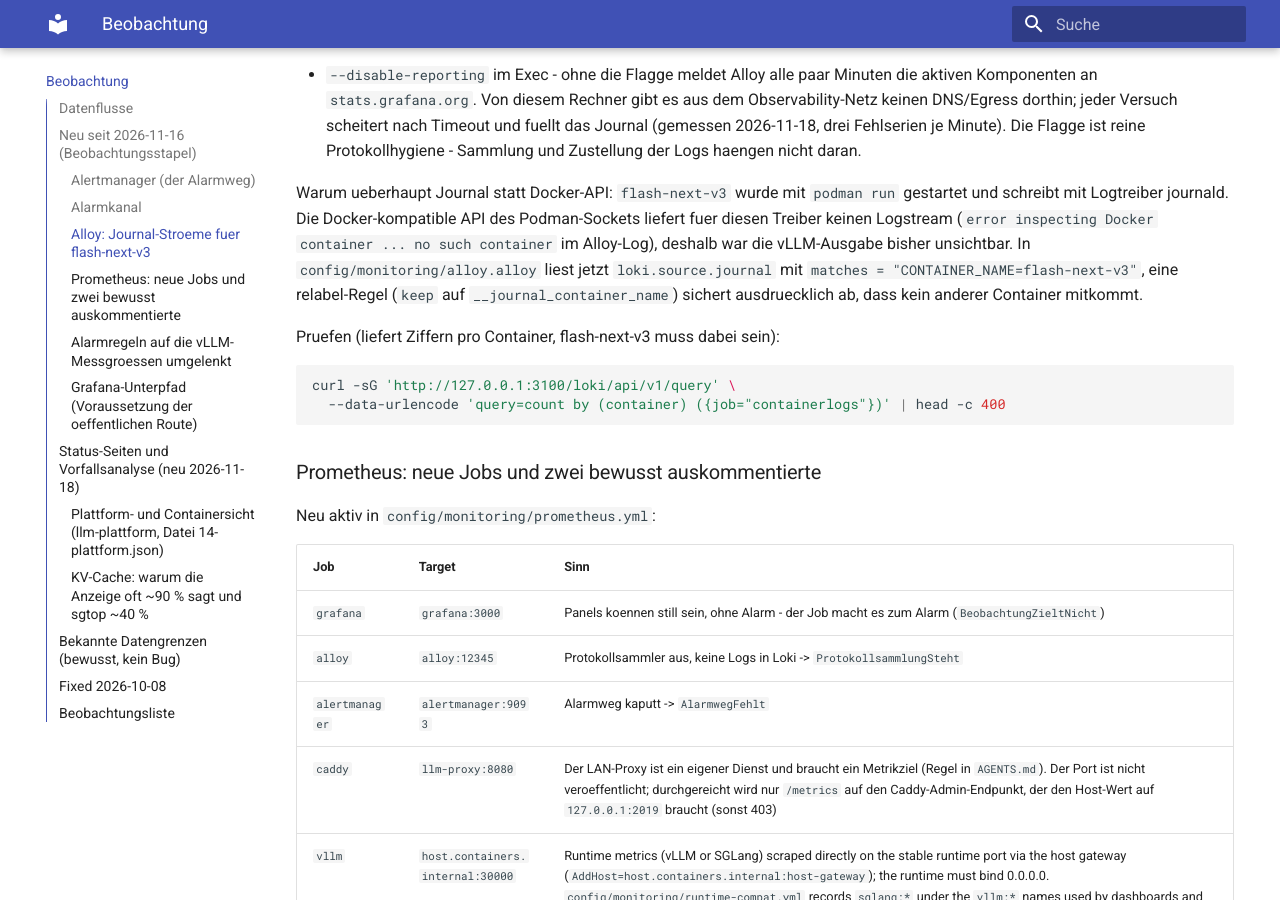
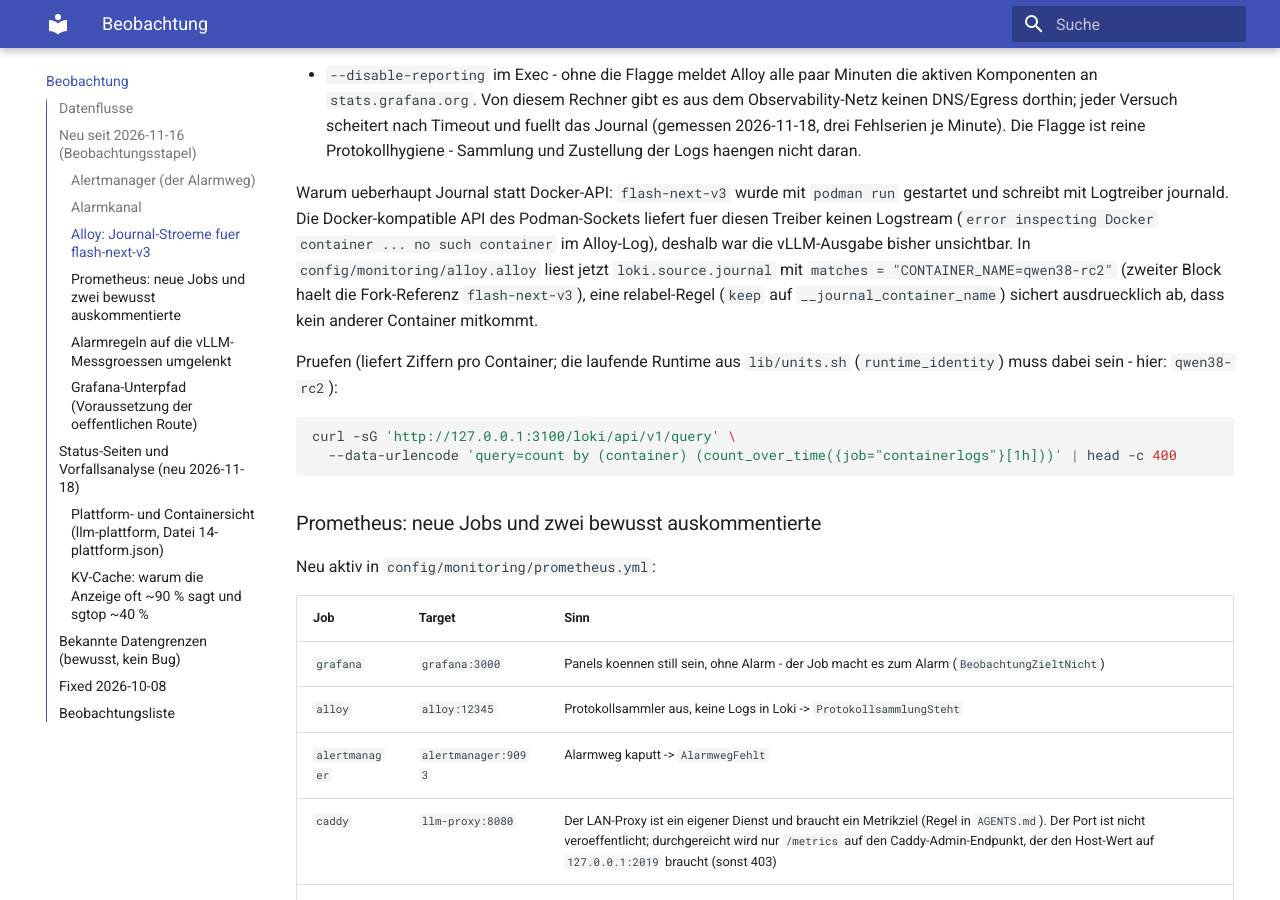
Before and after one commit to thomasdenk79-cyber/llm-infra-setup, an MkDocs documentation site: the page built from docs/monitoring.md, in a window 1280 px wide and 900 px high, scrolled down 1751 px. Built offline with MkDocs 1.6.1 and Material for MkDocs 9.7.7, drawn with Linux system fonts in a browser that asks for light colours.

Commit message:
Fix proven defects from the two-agent-per-pod review wave
Alerting had gone silent in practice: the Alertmanager never loaded the KI
receiver (config shipped since 06:11 - added idempotent reload to the
installer and started the unit), Prometheus rules on disk were never
reloaded after edits, and the meta-watch overlooked four active jobs.
The Alloy journal branch still matched the retired flash-next-v3, so
runtime logs were near loss - it now tails the current qwen38-rc2 plus
the fork reference, persists positions in a named volume, and Loki stops
dropping late entries (creation_grace_period 2h, retention 30d).
versions.lock gets real registry digests (alertmanager was a config ID)
and pins runtime facts to the actual SGLang container; doctor and
healthcheck now cover alarm chain, log pipeline, portal and gateway
readiness; validate.sh enforces image-tag/lock consistency and the
homepage layout/group bijection promised in settings.yaml.bonsai api key
left git; state dir is 0700.

````diff
--- a/docs/monitoring.md
+++ b/docs/monitoring.md
@@ -97,15 +97,16 @@ Docker-kompatible API des Podman-Sockets liefert fuer diesen Treiber keinen
 Logstream (`error inspecting Docker container ... no such container` im
 Alloy-Log), deshalb war die vLLM-Ausgabe bisher unsichtbar. In
 `config/monitoring/alloy.alloy` liest jetzt `loki.source.journal` mit
-`matches = "CONTAINER_NAME=flash-next-v3"`, eine relabel-Regel (`keep` auf
+`matches = "CONTAINER_NAME=qwen38-rc2"` (zweiter Block haelt die Fork-Referenz `flash-next-v3`), eine relabel-Regel (`keep` auf
 `__journal_container_name`) sichert ausdruecklich ab, dass kein anderer
 Container mitkommt.
 
-Pruefen (liefert Ziffern pro Container, flash-next-v3 muss dabei sein):
+Pruefen (liefert Ziffern pro Container; die laufende Runtime aus `lib/units.sh`
+(`runtime_identity`) muss dabei sein - hier: `qwen38-rc2`):
 
 ```bash
 curl -sG 'http://127.0.0.1:3100/loki/api/v1/query' \
-  --data-urlencode 'query=count by (container) ({job="containerlogs"})' | head -c 400
+  --data-urlencode 'query=count by (container) (count_over_time({job="containerlogs"}[1h]))' | head -c 400
 ```
 
 ### Prometheus: neue Jobs und zwei bewusst auskommentierte
````
Also changed, not shown: docs/review-befunde-2026-11-18.md (added, +21 -0 lines), docs/status.md (+2 -2 lines), 16 other files.
